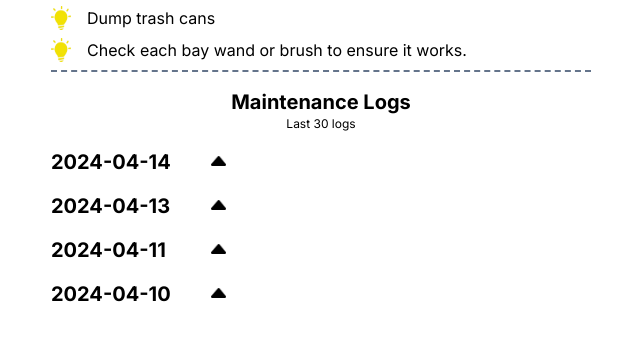
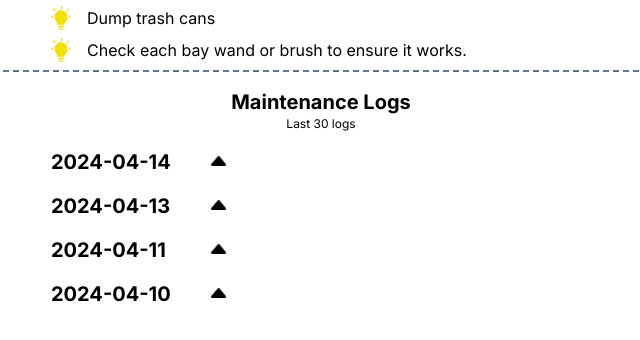
Before and after one commit to jcsmileyjr/carwash, a Next.js app: page / in a window 1280 px wide. Shown: the part 312-652 px from the top of the page, without its empty margins (319-959 px from the left). Built offline with nearby package versions, Linux system fonts and the light colour scheme.

Commit message:
Style: Align the maintenance logs with the WhatToDo logs

```diff
--- a/src/app/components/issues/issues.tsx
+++ b/src/app/components/issues/issues.tsx
@@ -14,7 +14,7 @@ import Hammer from '../../../images/hammer-icon.png';
 const Issues = ({issue, imageType}: {issue: Issue, imageType: string}) => {
     if (issue.logType === "maintenance") {
         return (
-            <div className='flex flex-row justify-start gap-4 my-2' key={issue.issueID}>
+            <div className='flex flex-row justify-start gap-4 my-2 mx-12' key={issue.issueID}>
                 <Image priority={false} src={Hammer} width={20} height={5} alt="" className='h-6 self-center' />
                 <p>{issue.content}</p>
             </div>
--- a/src/app/components/logs/logs.tsx
+++ b/src/app/components/logs/logs.tsx
@@ -27,7 +27,7 @@ const sortIssuesByIssueID = (logs : Issue[]) => {
 const Logs = ({maintenanceLogs} : {maintenanceLogs: Issue[]}) => {
     const sortedMaintenanceLogs = sortIssuesByIssueID(maintenanceLogs);
     return (
-        <section className="flex flex-col border-dashed border-t-2 border-slate-500 mx-12">
+        <section className="flex flex-col border-dashed border-t-2 border-slate-500">
             <h1 className='text-xl font-bold text-center mt-4'> Maintenance Logs </h1>
             <div className='flex justify-center gap-2'>
                 {/* <Image priority={false} src={QuestionMark} width={10} height={5} alt="" className='' /> */}
--- a/src/app/components/maintenanceToggle/maintenanceToggle.tsx
+++ b/src/app/components/maintenanceToggle/maintenanceToggle.tsx
@@ -18,7 +18,7 @@ const MaintenanceToggle = ({issue} : {issue: Issue}) => {
         <div>
             <details open={openLog} onToggle={() => setOpenLog(!openLog)}>
                 <summary className="list-none">
-                    <div className='flex justify-start relative mt-4'>
+                    <div className='flex justify-start relative mt-4 mx-12'>
                         <h1 className='text-xl font-bold'> {issue.date} </h1>
                         {!openLog && <Image priority={false} src={CaretUp} width={15}  alt="" className='absolute top-2 left-40' />}
                         {openLog && <Image priority={false} src={CaretDown} width={15}  alt="" className='absolute top-2 left-40' />}
```
